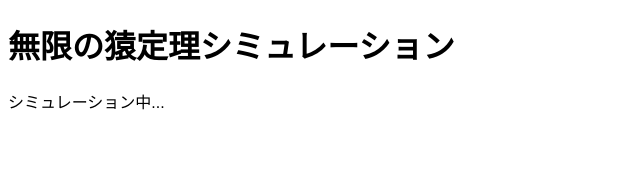
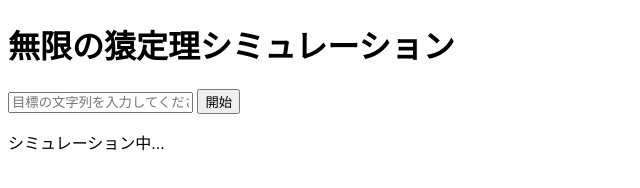
Before and after one commit to ip-hy1014/mugen, a plain HTML site: page index.html in a window 1280 px wide. Shown: the whole page, without its empty margins (0-640 px from the left). Drawn offline with Linux system fonts and the light colour scheme.

Commit message:
Update index.html

```diff
--- a/index.html
+++ b/index.html
@@ -11,6 +11,8 @@
 </head>
 <body>
     <h1>無限の猿定理シミュレーション</h1>
+    <input type="text" id="targetString" placeholder="目標の文字列を入力してください">
+    <button id="startButton">開始</button>
     <p id="status">シミュレーション中...</p>
     <div id="output"></div>
     <script src="script.js"></script>
```
